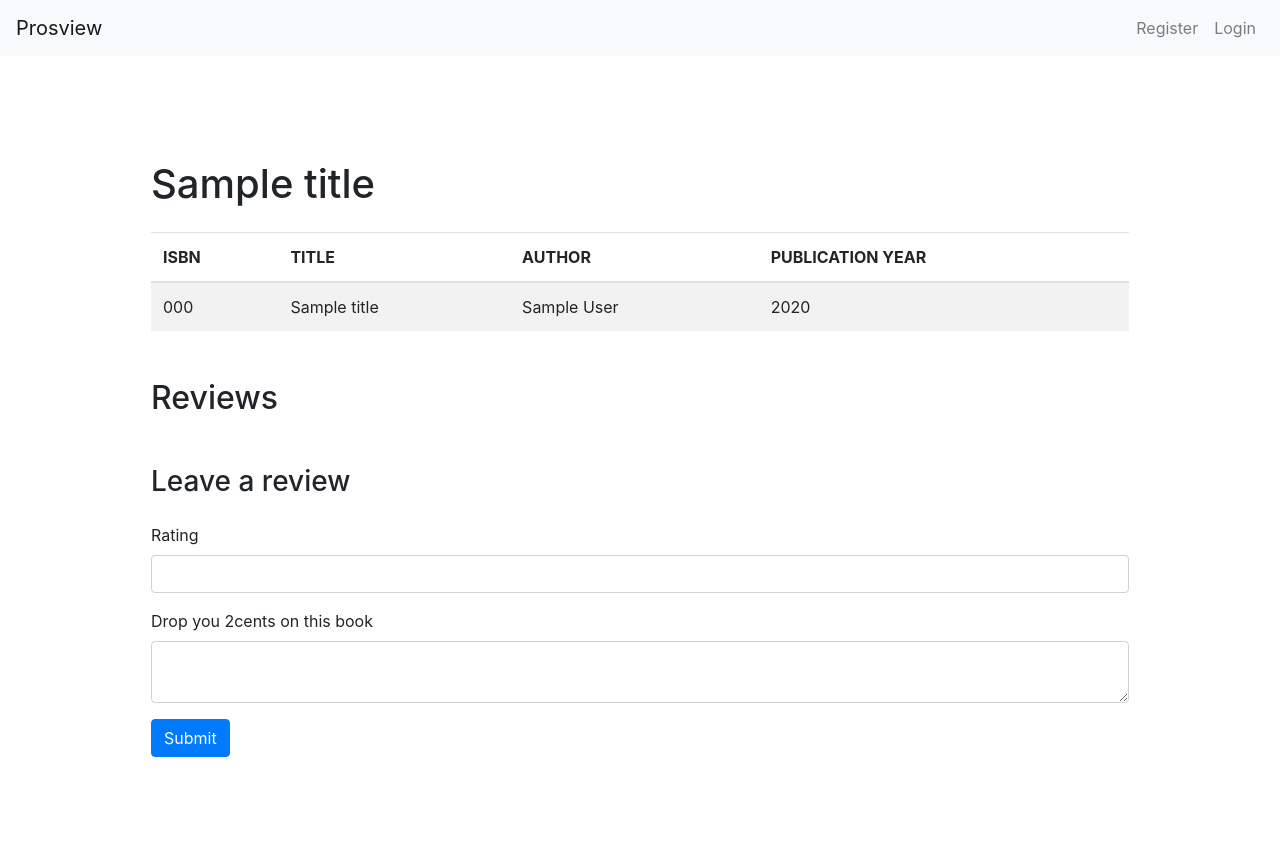
After one commit to Prosoffice/book-review, a Flask app: template templates/book-detail.html in a window 1280 px wide. The commit adds this page. Run offline with Flask 2, Linux system fonts and the light colour scheme; the template is opened without the code that fills it: values that come from a table or form of the project are taken from there, most other values are stand-ins (such as "Sample title", 1, 10 or a date in 2020); some libraries are stand-ins or nearby versions.

```diff
--- a/application.py
+++ b/application.py
@@ -2,7 +2,7 @@ import os
 import csv
 
 # Flask Dependencies
-from flask import Flask, flash, redirect, render_template, session
+from flask import Flask, flash, redirect, render_template, session, url_for
 from flask_session import Session
 
 # Database Dependencies
@@ -65,10 +65,10 @@ def index():
         search_input = form.search.data.lower()
 
         try:
-            result = db.execute("SELECT isbn, title, author FROM books WHERE LOWER(isbn) ILIKE :isbn OR LOWER(title) "
+            result = db.execute("SELECT isbn, title, author, year FROM books WHERE LOWER(isbn) ILIKE :isbn OR LOWER(title) "
                                 "ILIKE :title OR "
-                                "LOWER(author) ILIKE :author",
-                                {'isbn':  '%' + search_input + "%", 'title':  '%' + search_input + "%", 'author':  '%' + search_input + "%"})
+                                "LOWER(author) ILIKE :author OR year = :year",
+                                {'isbn':  '%' + search_input + "%", 'title':  '%' + search_input + "%", 'author':  '%' + search_input + "%", 'year': search_input})
             if result.rowcount == 0:
                 return "NO such book"
             return render_template("test.html", result=result)
@@ -76,6 +76,36 @@ def index():
             return render_template("error.html")
 
     return render_template("index.html", form=form)
+
+
+@app.route("/<isbn>", methods=['GET', 'POST'])
+@login_required
+def book_detail(isbn):
+    form = ReviewForm()
+    if form.validate_on_submit():
+        #Check if user have left a review before
+        all_post_review_id = db.execute("SELECT user_id FROM reviews WHERE isbn = :isbn", {'isbn': isbn}).fetchall()
+        current_user = session['user_id']
+
+        user_present = db.execute("SELECT COUNT(*) FROM reviews WHERE user_id = :user_id AND isbn = :isbn" , {'user_id': current_user, 'isbn':isbn}).fetchone()
+        user_present = user_present[0]
+        print(user_present)
+        if int(user_present) == 0:
+            rating = form.rating.data
+            feedback = form.feedback.data
+            db.execute("INSERT INTO reviews(ratings, feedbacks, isbn, user_id) VALUES(:rating, :feedback, :isbn, "
+                       ":user_id)", {'rating': rating, 'feedback': feedback, 'isbn': isbn, 'user_id': current_user})
+            db.commit()
+            return redirect(url_for("book_detail", isbn=isbn))
+        else:
+            return "Sorry, you can only submit one review per post."
+    row = db.execute("SELECT title, author, year FROM books WHERE isbn = :isbn", {'isbn': isbn}).fetchone()
+    reviews = db.execute("SELECT ratings, feedbacks FROM reviews")
+    title = row[0]
+    author = row[1]
+    year = row[2]
+    isbn = isbn
+    return  render_template("book-detail.html", title=title, author=author, year=year, isbn=isbn, form=form)
 
 
 @app.route("/register", methods=['GET', 'POST'])
@@ -87,7 +117,7 @@ def register():
         password = form.password.data
 
         password_hash = generate_password_hash(password)
-        db.execute("INSERT INTO USERS(full_name, email, password) VALUES (:full_name, :email, :password)",
+        db.execute("INSERT INTO users(full_name, email, password) VALUES (:full_name, :email, :password)",
                    {'full_name': full_name, 'email': email, 'password': password_hash})
         db.commit()
         flash("Successfully Registered")
--- a/forms.py
+++ b/forms.py
@@ -1,5 +1,5 @@
 from flask_wtf import FlaskForm
-from wtforms import StringField, PasswordField
+from wtforms import StringField, PasswordField, IntegerField, TextAreaField
 from wtforms.validators import InputRequired
 
 
@@ -16,3 +16,8 @@ class LoginForm(FlaskForm):
 
 class SearchForm(FlaskForm):
     search = StringField(render_kw={'placeholder':'Search for books'},  validators=[InputRequired()])
+
+
+class ReviewForm(FlaskForm):
+    rating = IntegerField("Rating", validators=[InputRequired()])
+    feedback = TextAreaField("Drop you 2cents on this book", validators=[InputRequired()])
--- /dev/null
+++ b/templates/book-detail.html
@@ -0,0 +1,41 @@
+{% extends "layout.html" %}
+
+{% block title %}
+    {{ title }}
+{% endblock %}
+
+{% block main %}
+    <h1 class="mt-2 mb-4" style="">{{ title }}</h1>
+
+    <table class="table table-striped">
+    <thead>
+      <tr>
+        <th scope="col">ISBN</th>
+        <th scope="col">TITLE</th>
+        <th scope="col">AUTHOR</th>
+        <th scope="col">PUBLICATION YEAR</th>
+      </tr>
+    </thead>
+        <tbody>
+          <tr>
+            <td>{{ isbn }}</td>
+            <td>{{ title }}</td>
+            <td>{{ author }}</td>
+            <td>{{ year }}</td>
+          </tr>
+        </tbody>
+  </table>
+    <h2 class="mt-5 mb-4" style="">Reviews</h2>
+
+    <h3 class="mt-5 mb-4" style="">Leave a review</h3>
+    <form action="" method="post">
+        {{ form.hidden_tag() }}
+        <div class="form-group ">
+            {{ wtf.form_field(form.rating) }}
+        </div>
+        <div class="form-group mb-0 ">
+            {{ wtf.form_field(form.feedback) }}
+        </div>
+        <button class="btn btn-primary " type="submit">Submit</button>
+    </form>
+{% endblock %}
--- a/templates/test.html
+++ b/templates/test.html
@@ -8,7 +8,7 @@
 <ul>
 {% for i in result %}
 
-    <li><p><a href="/book">{{ i[0] }}   {{    i[1] }}  {{ i[2] }}</a></p></li>
+    <li><p><a href="/{{ i[0] }}">{{ i[0] }}   {{    i[1] }}  {{ i[2] }}</a></p></li>
 
 {% endfor %}
 </ul>
```
Also changed, not shown: 4 other files.
